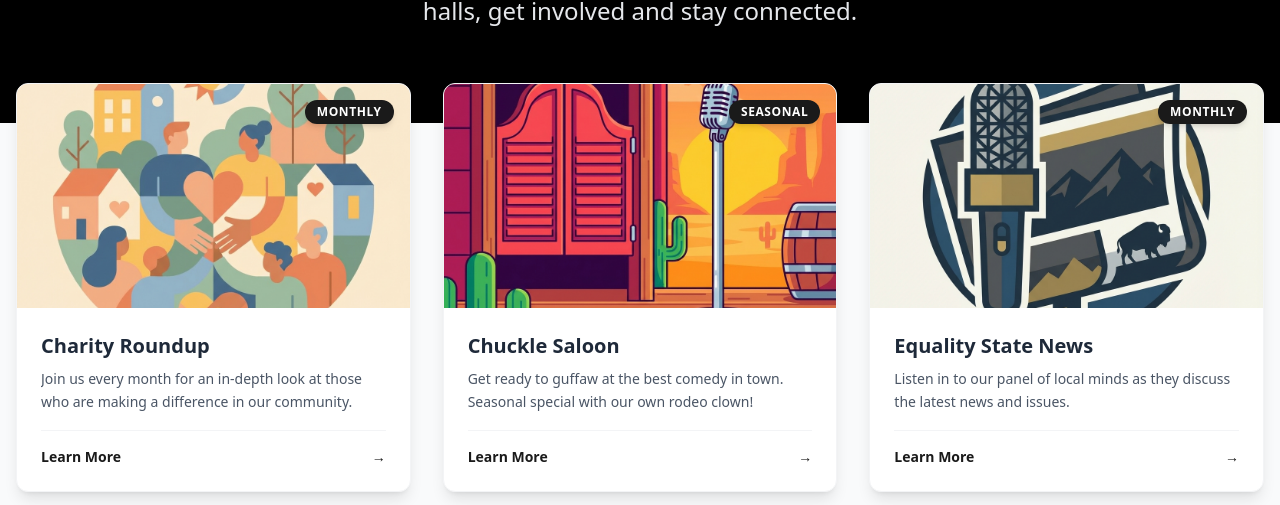
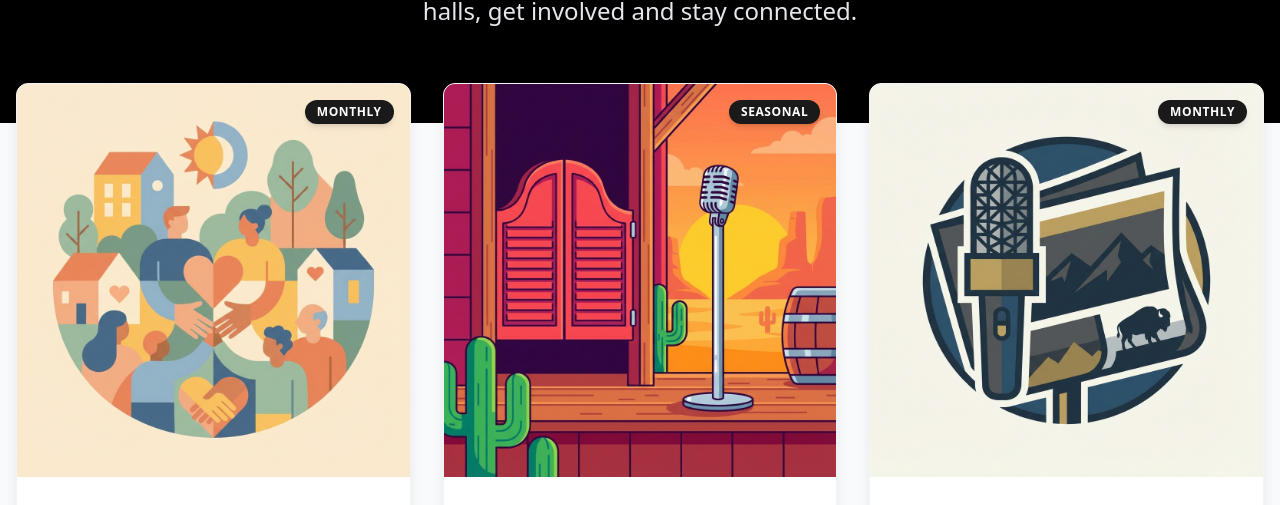
Before and after one commit to Laramie247/laramie247, a Next.js app: page /event_board in a window 1280 px wide. Shown: the part 287-792 px from the top of the page. Built offline with nearby package versions, Linux system fonts and the light colour scheme; no server answers.

Commit message:
changed event cards to square aspect ratio to prevent cropping of client-provided event images

```diff
--- a/components/EventCard.tsx
+++ b/components/EventCard.tsx
@@ -10,7 +10,7 @@ interface EventCardProps {
 const EventCard: React.FC<EventCardProps> = ({ event }) => {
     return (
         <Link href={`/event_board/${event.slug}`} className="group block bg-white rounded-xl shadow-lg hover:shadow-2xl transition-all duration-300 transform hover:-translate-y-2 overflow-hidden border border-gray-100 flex flex-col h-full">
-            <div className="relative h-48 sm:h-56 w-full overflow-hidden">
+            <div className="relative w-full aspect-square overflow-hidden bg-gray-100">
                 <Image
                     src={event.image}
                     alt={event.title}
```
